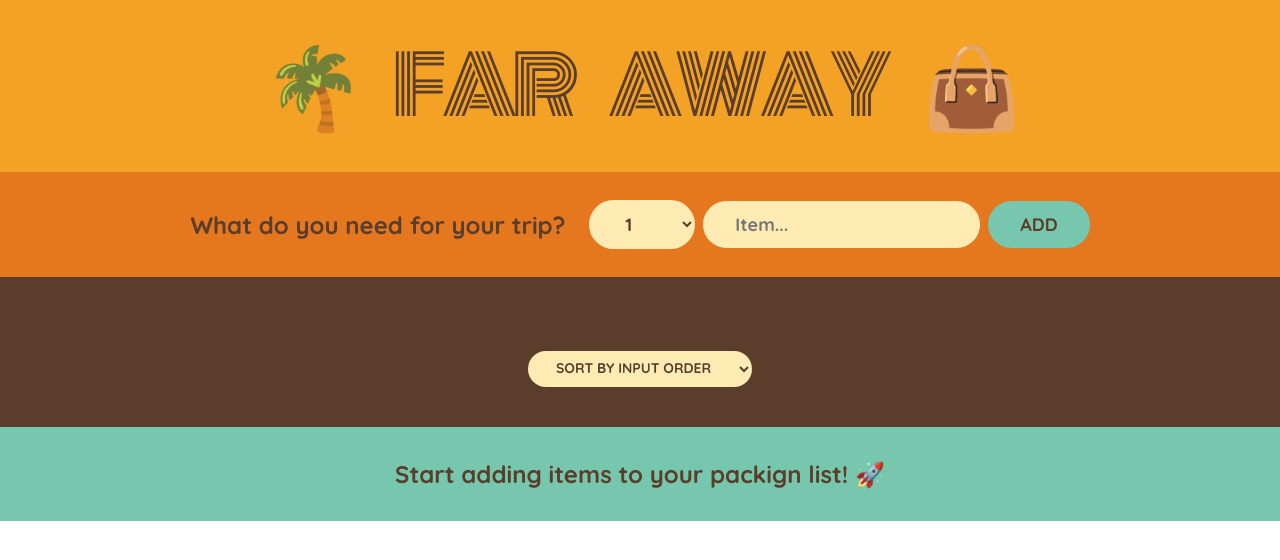
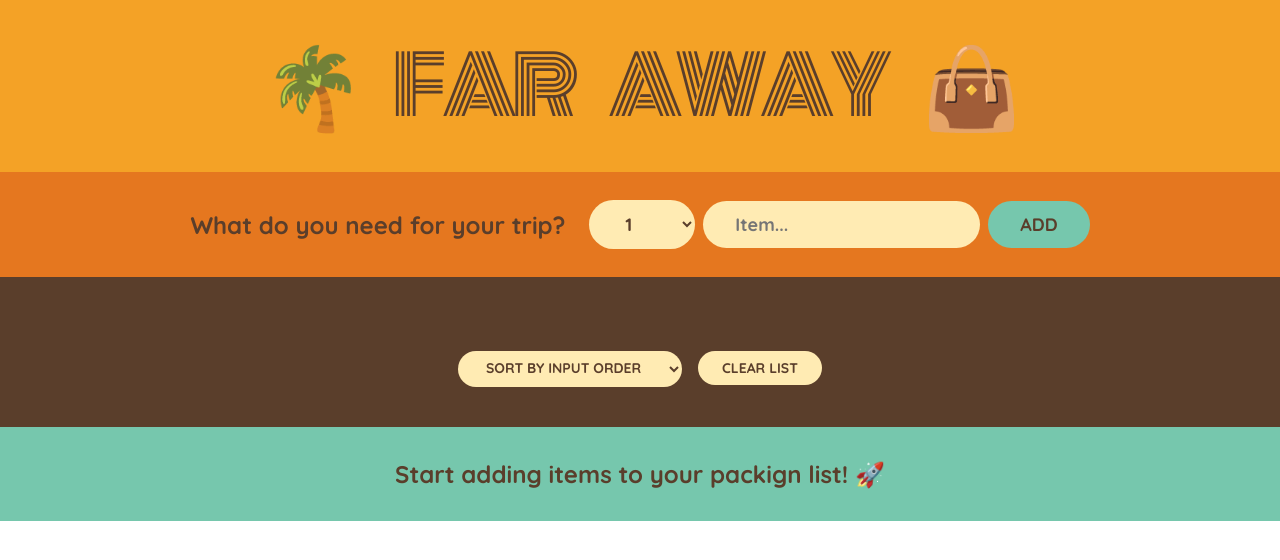
Before and after one commit to jrajan20/travel-list, a React (Create React App) app: page / in a window 1280 px wide. Shown: the top 560 px of the page. Built offline with nearby package versions, Linux system fonts and the light colour scheme.

Commit message:
Clear list button

```diff
--- a/src/App.js
+++ b/src/App.js
@@ -29,9 +29,15 @@ function handleToggleItem(id){
   setItems(items => items.map((i)=>
         i.id === id ?  {...i, packed : !i.packed} : i
       ))
+}
+function clearList(){
+  const confirmed = window.confirm('Are you sure you want to delete all items?');
+  if (confirmed) setItems([]);
 
 
 }
+
+
 // function updateItems(updatedItems){
 //   setItems(updatedItems)
 // }
@@ -39,7 +45,7 @@ function handleToggleItem(id){
     <div>
       <Logo/>
       <Form changeItems={addItems}/>
-      <PackingList items={items} onDeleteItems={deleteItems} toggleItems={handleToggleItem}/>
+      <PackingList items={items} onDeleteItems={deleteItems} toggleItems={handleToggleItem} clearList={clearList} />
       <Stats items={items}/>
     </div>
   )
@@ -80,7 +86,7 @@ function handleToggleItem(id){
     );
   }
 
-  function PackingList({items, onDeleteItems, toggleItems}){
+  function PackingList({items, onDeleteItems, toggleItems, clearList}){
 
     const [sortBy,setSortBy] = useState("input");
     let sortedItems;
@@ -107,6 +113,7 @@ function handleToggleItem(id){
             <option value='description'>Sort by description</option>
             <option value='packed'>Sort by packed</option>
           </select>
+          <button onClick={clearList}>Clear List</button>
         </div>
     </div>
     )
```
